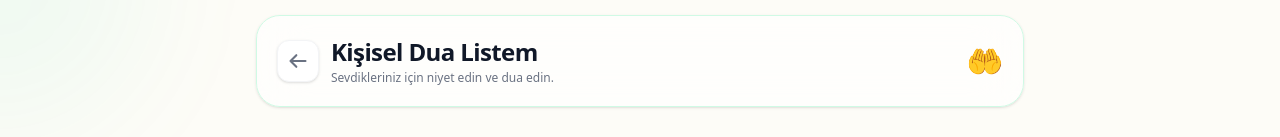
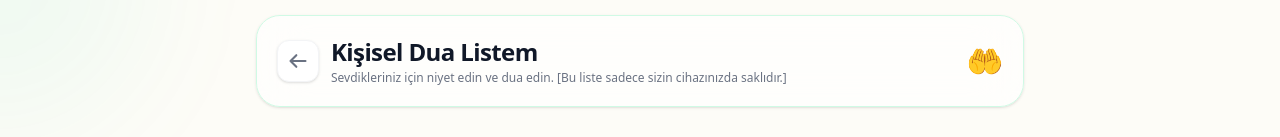
Before and after one commit to imdatce/readcircle-frontend, a Next.js app: page /agenda/dualarim in a window 1280 px wide. Shown: the part 162-299 px from the top of the page. Built offline with nearby package versions, Linux system fonts and the light colour scheme; no server answers.

Commit message:
fixed dua privacy

```diff
--- a/app/agenda/dualarim/page.tsx
+++ b/app/agenda/dualarim/page.tsx
@@ -122,7 +122,7 @@ export default function MyDuasPage() {
               </h1>
               <p className="text-gray-500 dark:text-gray-400 font-medium text-xs mt-0.5">
                 {t("myDuasSubtitle") ||
-                  "Sevdikleriniz için niyet edin ve dua edin."}
+                  "Sevdikleriniz için niyet edin ve dua edin. [Bu liste sadece sizin cihazınızda saklıdır.]"}
               </p>
             </div>
           </div>
--- a/app/agenda/page.tsx
+++ b/app/agenda/page.tsx
@@ -138,7 +138,7 @@ export default function AgendaPage() {
         title: t("personalDuaList") || "Kişisel Dua Listem",
         description:
           t("personalDuaDesc") ||
-          "Sevdiklerini ekle, niyet et ve onlara dua et.",
+          "Sevdiklerini ekle, niyet et ve onlara dua et. [Bu liste sadece sizin cihazınızda saklıdır.]",
         href: "/agenda/dualarim",
         icon: (
           <svg
--- a/locales/en.ts
+++ b/locales/en.ts
@@ -96,7 +96,7 @@ export const en = {
     dhikrAllahuEkber: "Allahu Akbar",
     dhikrHasbunallah: "Hasbunallahu wa ni'mal wakil",
     myDuasTitle: "My Personal Dua List",
-    myDuasSubtitle: "Make an intention and pray for your loved ones.",
+    myDuasSubtitle: "Make an intention and pray for your loved ones. [This list is just in your device]",
     addNewDuaPerson: "Add New Person",
     duaNameLabel: "Who will you pray for?",
     duaNamePlaceholder: "E.g., My mother, Ahmed, The sick...",
@@ -178,7 +178,7 @@ export const en = {
     dailyDhikrDesc: "Keep your tongue and heart alive with dhikr.",
 
     personalDuaList: "My Personal Dua List",
-    personalDuaDesc: "Add your loved ones, make intentions and pray for them.",
+    personalDuaDesc: "Add your loved ones, make intentions and pray for them. [This list is just on your device]",
 
     loginRequiredTitle: "Login Required",
     loginRequiredAgendaDesc:
@@ -361,15 +361,15 @@ export const en = {
     cancel: "Cancel",
     notStartedReading: "You haven't started reading yet",
     currentlyAtPrefix: "Currently at juz ",
-     changeGoalBtn: "Change Goal",
+    changeGoalBtn: "Change Goal",
     congratulationsLabel: "Congratulations!",
     goalReachedLabel: "Goal Reached",
     dailyGoalLabel: "Daily Goal",
     hatimProgressLabel: "Hatim Progress",
     createNewSession: "Create New Circle",
-  joinedSessions: "Joined Circles",
-  code: "Code",
-  alertTakenSuccess: "Task successfully taken!",
+    joinedSessions: "Joined Circles",
+    code: "Code",
+    alertTakenSuccess: "Task successfully taken!",
     fatihaLabel: "Fatiha",
     nasLabel: "Nas",
     goToLastReadLabel: "Go to Last Read",
--- a/locales/tr.ts
+++ b/locales/tr.ts
@@ -96,7 +96,7 @@ export const tr = {
   dhikrAllahuEkber: "Allahu Ekber",
   dhikrHasbunallah: "Hasbunallahu ve ni'mel vekil",
   myDuasTitle: "Kişisel Dua Listem",
-  myDuasSubtitle: "Sevdikleriniz için niyet edin ve dua edin.",
+  myDuasSubtitle: "Sevdikleriniz için niyet edin ve dua edin.  [Bu liste sadece sizin cihazınızda saklıdır.]",
   addNewDuaPerson: "Yeni Kişi Ekle",
   duaNameLabel: "Kimin için dua edeceksiniz?",
   duaNamePlaceholder: "Örn: Annem, Ahmet, Hastalar...",
@@ -178,7 +178,7 @@ export const tr = {
   dailyDhikrDesc: "Dilini ve kalbini zikirle diri tut, virdini tamamla.",
 
   personalDuaList: "Kişisel Dua Listem",
-  personalDuaDesc: "Sevdiklerini ekle, niyet et ve onlara dua et.",
+  personalDuaDesc: "Sevdiklerini ekle, niyet et ve onlara dua et. [Bu liste sadece sizin cihazınızda saklıdır.]",
 
   loginRequiredTitle: "Giriş Yapmanız Gerekiyor",
   loginRequiredAgendaDesc:
```
